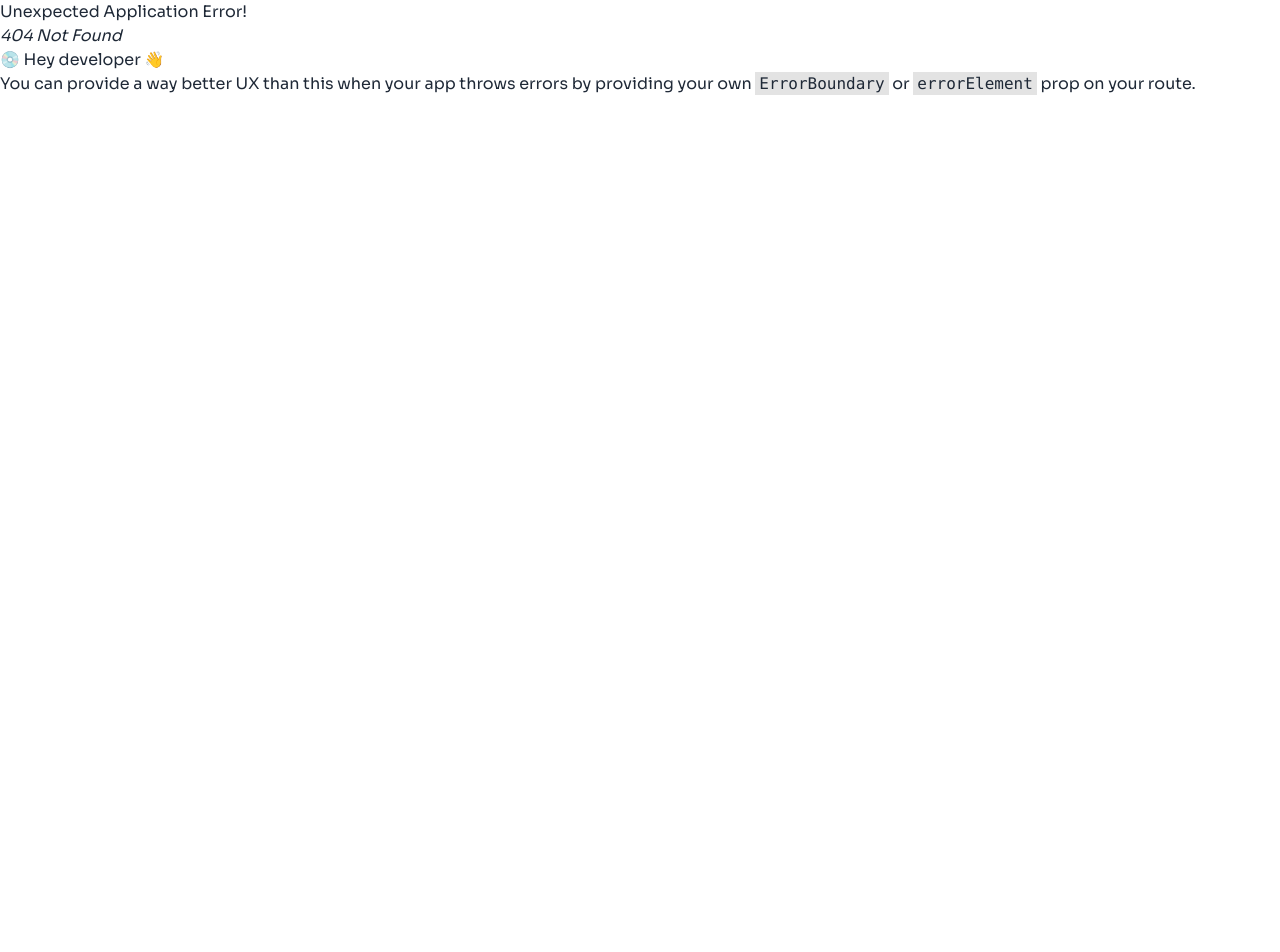
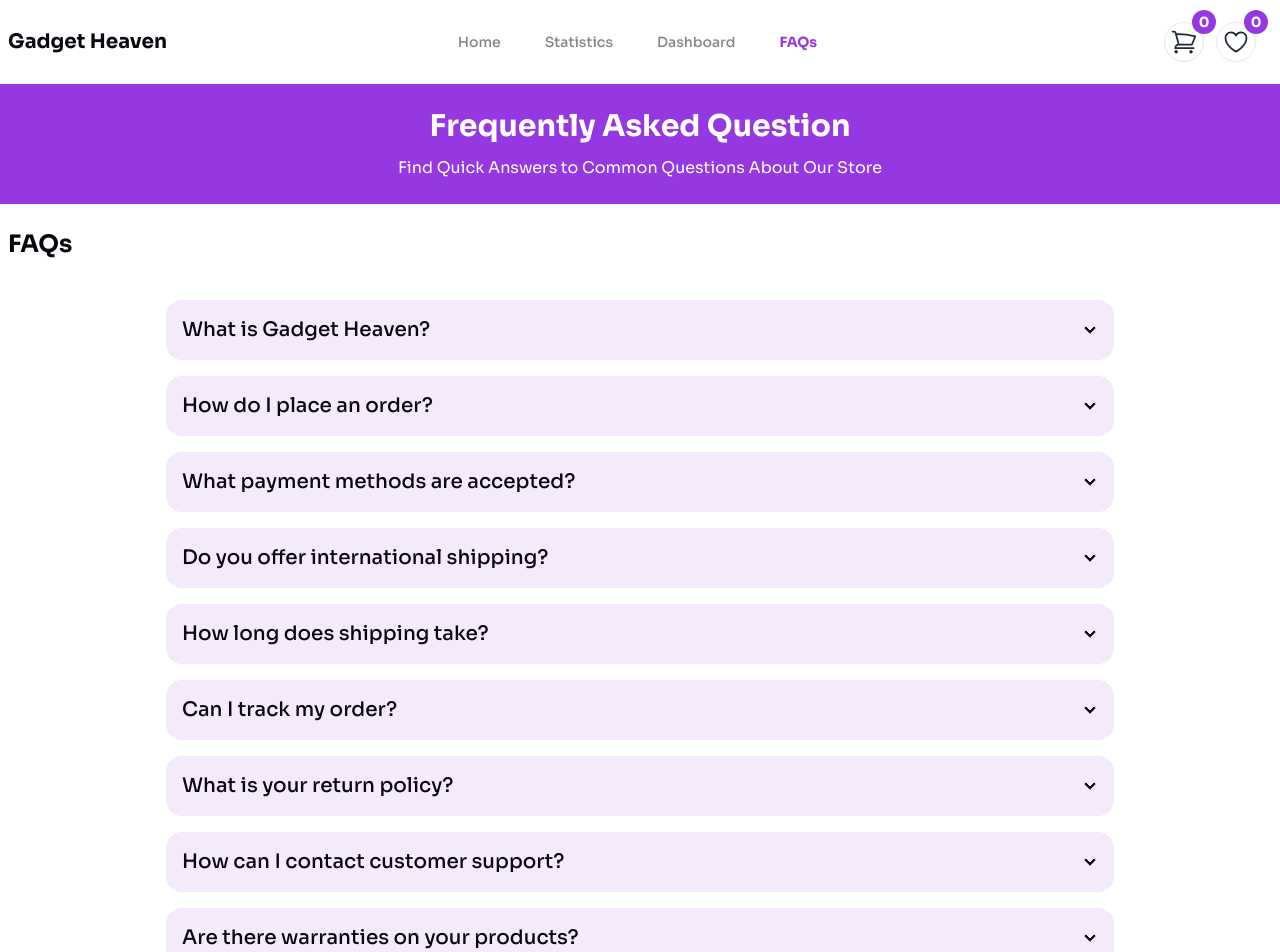
Before and after one commit to parvej-shah/Gadget-Heaven, a React (Vite) app: page /faqs in a window 1280 px wide. Before the commit this address had no page. Shown: the top 952 px of the page. Before the commit the page ends 800 px from the top, so only its background shows below. Built offline with nearby package versions, Linux system fonts and the light colour scheme.

Commit message:
Everything is done

```diff
--- /dev/null
+++ b/public/faqs.json
@@ -0,0 +1,77 @@
+[
+  {
+    "id": 1,
+    "question": "What is Gadget Heaven?",
+    "answer": "Gadget Heaven is an e-commerce platform dedicated to bringing you the latest and greatest gadgets and electronics."
+  },
+  {
+    "id": 2,
+    "question": "How do I place an order?",
+    "answer": "To place an order, simply add items to your cart and proceed to checkout. Follow the instructions to complete your purchase."
+  },
+  {
+    "id": 3,
+    "question": "What payment methods are accepted?",
+    "answer": "We accept major credit cards, debit cards, and PayPal. More payment options may be available depending on your location."
+  },
+  {
+    "id": 4,
+    "question": "Do you offer international shipping?",
+    "answer": "Yes, we ship worldwide! Shipping rates and times may vary depending on the destination."
+  },
+  {
+    "id": 5,
+    "question": "How long does shipping take?",
+    "answer": "Shipping usually takes 3-7 business days within the country and 7-14 business days for international orders."
+  },
+  {
+    "id": 6,
+    "question": "Can I track my order?",
+    "answer": "Yes, you will receive a tracking number via email once your order is shipped. You can use this to track your order on our website."
+  },
+  {
+    "id": 7,
+    "question": "What is your return policy?",
+    "answer": "We offer a 30-day return policy on most products. Please refer to our Returns and Refunds page for details."
+  },
+  {
+    "id": 8,
+    "question": "How can I contact customer support?",
+    "answer": "You can reach our customer support team via email at support@gadgetheaven.com or call our hotline during business hours."
+  },
+  {
+    "id": 9,
+    "question": "Are there warranties on your products?",
+    "answer": "Yes, many of our products come with manufacturer warranties. Please check product descriptions for warranty details."
+  },
+  {
+    "id": 10,
+    "question": "Can I cancel my order?",
+    "answer": "Orders can be canceled within 24 hours of purchase. Contact customer support for assistance with cancellations."
+  },
+  {
+    "id": 11,
+    "question": "What should I do if I receive a defective product?",
+    "answer": "If you receive a defective product, please contact our customer support within 7 days for a replacement or refund."
+  },
+  {
+    "id": 12,
+    "question": "Do you offer gift wrapping?",
+    "answer": "Yes, gift wrapping is available for an additional fee. You can select this option at checkout."
+  },
+  {
+    "id": 13,
+    "question": "Do I need to create an account to place an order?",
+    "answer": "No, you can place an order as a guest, but creating an account allows you to track orders and view your order history."
+  },
+  {
+    "id": 14,
+    "question": "How can I change my shipping address?",
+    "answer": "You can change your shipping address before the order is shipped by contacting our support team."
+  },
+  {
+    "id": 15,
+    "question": "Can I earn rewards or discounts on Gadget Heaven?",
+    "answer": "Yes, we offer a rewards program and seasonal discounts. Sign up for our newsletter to stay updated."
+  }
+]
--- a/src/components/navbar/NavBar.jsx
+++ b/src/components/navbar/NavBar.jsx
@@ -27,6 +27,12 @@ export default function NavBar() {
         className={({ isActive }) => (isActive ? activeLink : inActiveLink)}
       >
         Dashboard
+      </NavLink></li>
+      <li><NavLink
+        to={"/faqs"}
+        className={({ isActive }) => (isActive ? activeLink : inActiveLink)}
+      >
+        FAQs
       </NavLink></li>
     </>
   );
--- a/src/components/product/ListedWish.jsx
+++ b/src/components/product/ListedWish.jsx
@@ -1,6 +1,6 @@
 import React from 'react'
 
-export default function ListedWish({product,handleCartSuffle}) {
+export default function ListedWish({product,handleCartSuffle,handleRemoveWishList}) {
   return (
     <div>
       <div className="card  gap-4 flex-col md:flex-row bg-white shadow-md p-8">
@@ -16,7 +16,7 @@ export default function ListedWish({product,handleCartSuffle}) {
           <button onClick={()=>handleCartSuffle(product)} className='btn  hover:bg-white bg-primaryBg border border-white hover:text-primaryBg text-white rounded-full text-lg font-medium'>Add To Cart</button>
         </div>
         <div className="md:w-1/4 flex justify-end items-start w-full">
-          <button className="h-9 w-9 border-red-500 border rounded-full text-red-500 flex items-center justify-center hover:bg-red-100">
+          <button onClick={()=>handleRemoveWishList(product)} className="h-9 w-9 border-red-500 border rounded-full text-red-500 flex items-center justify-center hover:bg-red-100">
             <svg
               xmlns="http://www.w3.org/2000/svg"
               fill="none"
--- a/src/components/product/ProductDetails.jsx
+++ b/src/components/product/ProductDetails.jsx
@@ -1,10 +1,10 @@
-import React, { useContext } from "react";
+import React, { useContext, useEffect } from "react";
 import { useLoaderData, useParams } from "react-router-dom";
 import ReactStars from "react-rating-stars-component";
 import { cartContext } from "../../context";
 
 export default function ProductDetails() {
-  const {handleAddToCart,handleAddToWishList} = useContext(cartContext);
+  const {handleAddToCart,handleAddToWishList, setTitle} = useContext(cartContext);
   const products = useLoaderData();
   const { id } = useParams();
   const product = products.find((pro) => pro.product_id === id);
@@ -19,6 +19,9 @@ export default function ProductDetails() {
     availability,
     rating,
   } = product;
+  useEffect(()=>{
+    setTitle('Gadged Heaven | Product Details')
+  },[])
   return (
     <div className="bg-seconderyBg pb-32">
       <div className="bg-primaryBg p-6 pb-52">
--- a/src/components/product/WishList.jsx
+++ b/src/components/product/WishList.jsx
@@ -14,7 +14,7 @@ export default function WishList() {
           <h1 className="font-bold text-2xl text-primaryText">WishList</h1>
         </div>
         <div className="space-y-8 mt-10">
-          {wishLists.map(product=><ListedWish key={product.product_id} handleCartSuffle={handleCartSuffle} product={product}/>)}
+          {wishLists.map(product=><ListedWish key={product.product_id} handleRemoveWishList={handleRemoveWishList} handleCartSuffle={handleCartSuffle} product={product}/>)}
         </div>
       </section>
     </div>
--- a/src/components/root/Root.jsx
+++ b/src/components/root/Root.jsx
@@ -13,21 +13,21 @@ export default function Root() {
   const handleAddToCart = (product)=>{
     const productFind = carts.find(item=>item.product_id === product.product_id);
     if(productFind){
-      toast.warning('Product already added to cart');
+      toast.warning(`${product.product_title} already in Cart`);
     }
     else{
       setCarts([...carts,product]);
-      toast.success('Product added to cart');
+      toast.success(`${product.product_title} added to Cart`);
     }
   }
   const handleAddToWishList = (product)=>{
     const productFind = wishLists.find(item=>item.product_id === product.product_id);
     if(productFind){
-      toast.warning('Product already added to wishList');
+      toast.warning(`${product.product_title} already in wishList`);
     }
     else{
       setWishLists([...wishLists,product]);
-      toast.success('Product added to wishList');
+      toast.success(`${product.product_title} added to wishList`);
     }
   }
   const handleRemoveWishList = (product)=>{
@@ -38,7 +38,7 @@ export default function Root() {
   const handleRemoveCart = (product)=>{
     const newList = carts.filter(item=>item.product_id != product.product_id);
     setCarts(newList);
-    toast.error(`${product.product_title} removed from Carts`);
+    toast.error(`${product.product_title} removed from Cart`);
   }
   const sortCart = () => {
     const sortedArray = [...carts].sort((a, b) => b.price - a.price);
--- a/src/main.jsx
+++ b/src/main.jsx
@@ -10,10 +10,13 @@ import Home from './pages/home/Home';
 import Statistics from './pages/statistics/Statistics';
 import Dashboard from './pages/dashboard/Dashboard';
 import ProductDetails from './components/product/ProductDetails';
+import ErrorPage from './pages/ErrorPage';
+import Faqs from './pages/faqs/Faqs';
 const router = createBrowserRouter([
   {
     path: "/",
     element: <Root/>,
+    errorElement:<ErrorPage/>,
     children:[
       {
         path:"/",
@@ -26,8 +29,13 @@ const router = createBrowserRouter([
         loader:()=> fetch('/products.json')
       },
       {
-        path:"/Dashboard",
+        path:"/dashboard",
         element:<Dashboard/>
+      },
+      {
+        path:"/faqs",
+        element:<Faqs/>,
+        loader:()=> fetch('/faqs.json')
       },
       {
         path:"/product/:id",
--- /dev/null
+++ b/src/pages/ErrorPage.jsx
@@ -0,0 +1,22 @@
+import React from 'react'
+import { Link } from 'react-router-dom'
+
+export default function ErrorPage() {
+  return (
+    <div>
+    <div className="h-screen w-screen bg-gray-100 flex items-center">
+        <div className="container flex flex-col md:flex-row items-center justify-center px-5 text-gray-700">
+               <div className="max-w-md">
+                  <div className="text-5xl font-dark font-bold">404</div>
+                <p
+                  className="text-2xl md:text-3xl font-light leading-normal"
+                >Sorry we couldn't find this page. </p>
+              <p className="mb-8">But dont worry, you can find plenty of other things on our homepage.</p>
+
+              <Link to={'/'}><button className="px-4 inline py-2 text-sm font-medium leading-5 shadow text-white transition-colors duration-150 border border-transparent rounded-lg focus:outline-none focus:shadow-outline-blue bg-primaryBg active:bg-primaryBg hover:bg-primaryBg/90">Back To Homepage</button></Link>
+        </div>
+      </div>
+    </div>
+    </div>
+  )
+}
--- /dev/null
+++ b/src/pages/faqs/Faq.jsx
@@ -0,0 +1,17 @@
+import React from "react";
+
+export default function Faq({ faq }) {
+  return (
+    <>
+      <div className="collapse collapse-arrow bg-primaryBg/10 md:w-3/4 mx-auto">
+        <input type="radio" name="my-accordion-2" defaultChecked />
+        <div className="collapse-title text-xl font-medium text-primaryText">
+          {faq.question}
+        </div>
+        <div className="collapse-content">
+          <p>{faq.answer}</p>
+        </div>
+      </div>
+    </>
+  );
+}
--- /dev/null
+++ b/src/pages/faqs/Faqs.jsx
@@ -0,0 +1,30 @@
+import React, { useEffect, useContext } from "react";
+import { useLoaderData } from "react-router-dom";
+import Faq from "./Faq";
+import { cartContext } from "../../context";
+
+export default function Faqs() {
+  const faqs = useLoaderData();
+  const {setTitle } = useContext(cartContext);
+  useEffect(()=>{
+    setTitle('Gadged Heaven | FAQs')
+  },[])
+  return (
+    <div>
+      <div className="bg-primaryBg p-6 space-y-3">
+        <h2 className="font-bold text-3xl text-white text-center">Frequently Asked Question</h2>
+        <p className="text-white text-center">
+        Find Quick Answers to Common Questions About Our Store
+        </p>
+      </div>
+      <div className="container mx-auto px-2 my-6">
+        <h2 className="font-bold text-2xl text-primaryText">FAQs</h2>
+      </div>
+      <div className="container mx-auto px-2 mb-20 mt-10 space-y-4">
+        {faqs.map((faq) => (
+          <Faq key={faq.id} faq={faq} />
+        ))}
+      </div>
+    </div>
+  );
+}
```
Also changed, not shown: 1 other file (tests, documents, lock files or other folders).
